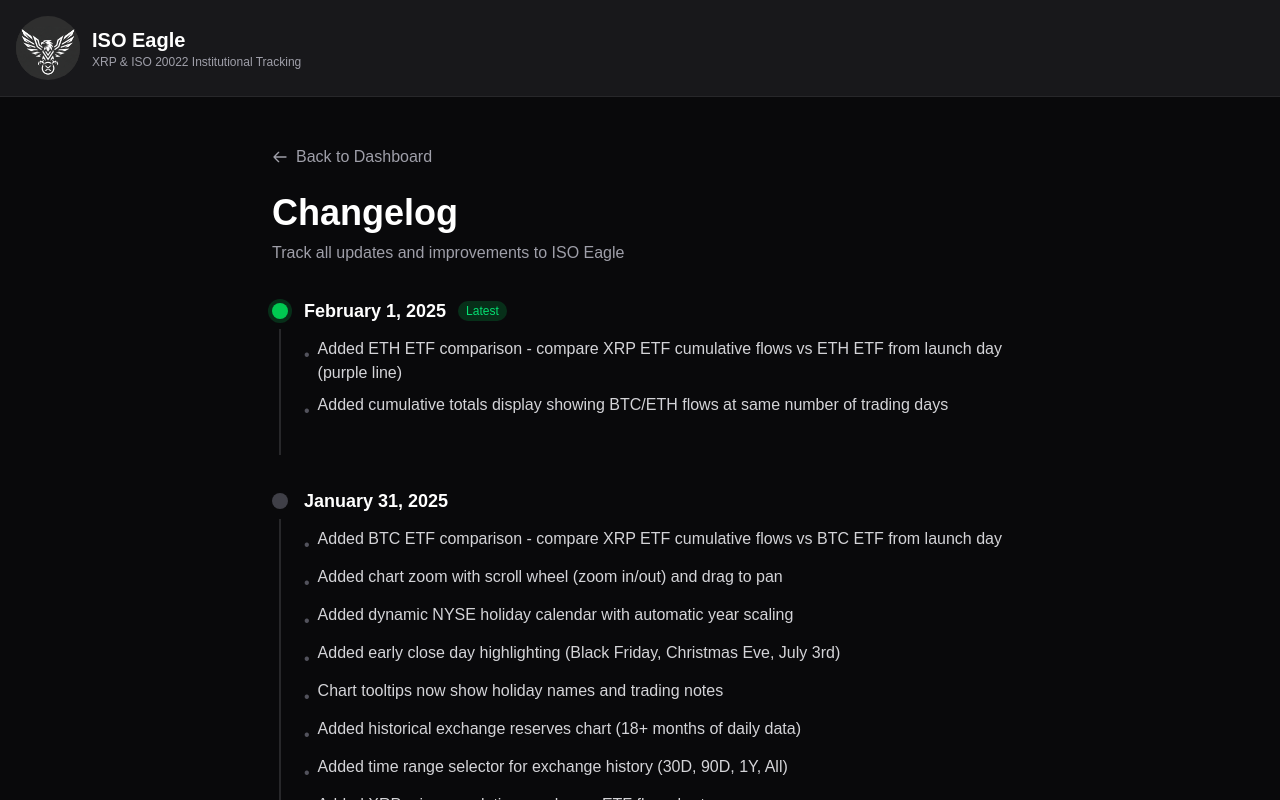
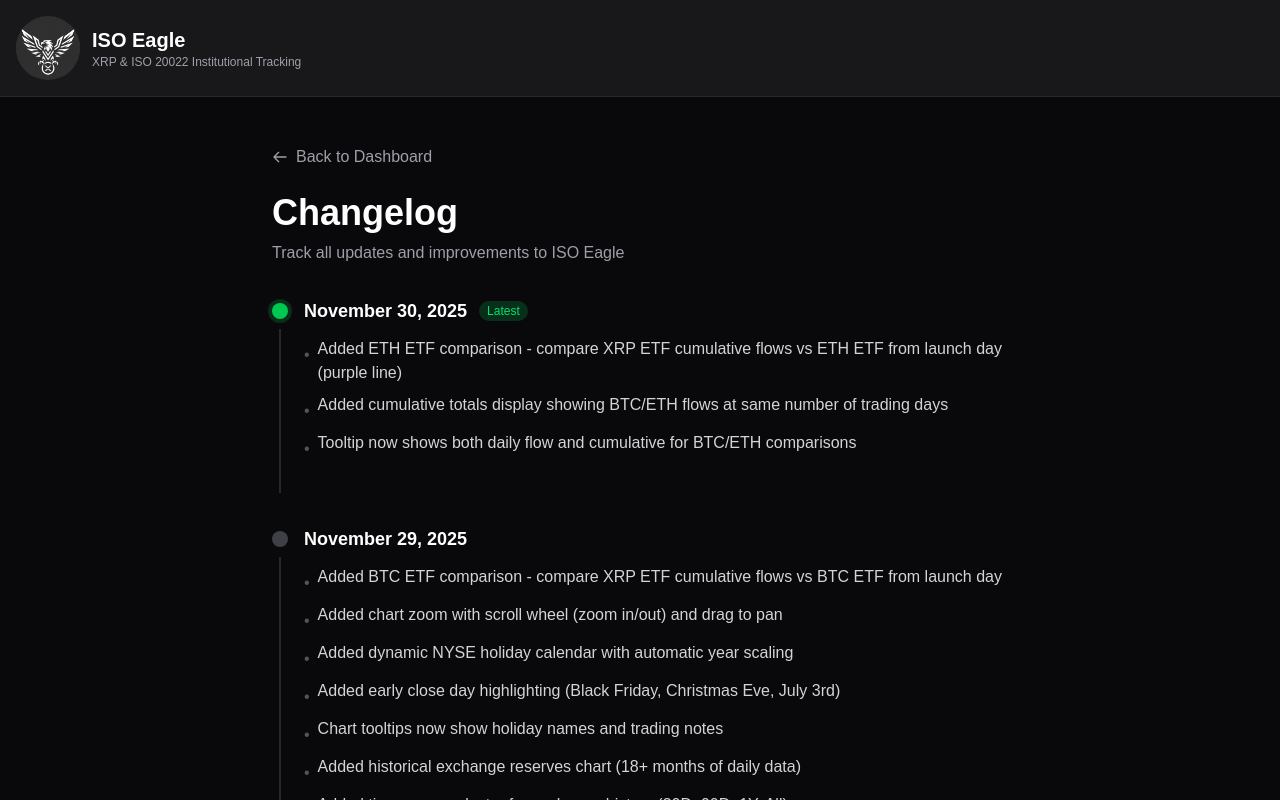
Before and after one commit to mrulewicz66/ISO_Eagle_io, a Next.js app in the folder frontend/: page /changelog in a window 1280 px wide. Shown: the top 800 px of the page. Built offline with nearby package versions, Linux system fonts and the light colour scheme.

Commit message:
Fix changelog dates to November 2025

```diff
--- a/frontend/src/app/changelog/page.tsx
+++ b/frontend/src/app/changelog/page.tsx
@@ -10,14 +10,15 @@ interface Update {
 
 const updates: Update[] = [
     {
-        date: '2025-02-01',
+        date: '2025-11-30',
         changes: [
             'Added ETH ETF comparison - compare XRP ETF cumulative flows vs ETH ETF from launch day (purple line)',
             'Added cumulative totals display showing BTC/ETH flows at same number of trading days',
+            'Tooltip now shows both daily flow and cumulative for BTC/ETH comparisons',
         ]
     },
     {
-        date: '2025-01-31',
+        date: '2025-11-29',
         changes: [
             'Added BTC ETF comparison - compare XRP ETF cumulative flows vs BTC ETF from launch day',
             'Added chart zoom with scroll wheel (zoom in/out) and drag to pan',
@@ -33,14 +34,14 @@ const updates: Update[] = [
         ]
     },
     {
-        date: '2025-01-30',
+        date: '2025-11-28',
         changes: [
             'Added copy-to-clipboard share button for mobile users',
             'Added changelog page to track site updates',
         ]
     },
     {
-        date: '2025-01-29',
+        date: '2025-11-27',
         changes: [
             'Redesigned social preview images for better readability',
             'Added Twitter/X share button with pre-formatted tweets',
@@ -49,21 +50,21 @@ const updates: Update[] = [
         ]
     },
     {
-        date: '2025-01-28',
+        date: '2025-11-26',
         changes: [
             'Fixed timezone bug: ETF dates now display in UTC',
             'Added smart X-axis label spacing for better readability at different scales',
         ]
     },
     {
-        date: '2025-01-27',
+        date: '2025-11-25',
         changes: [
             'Show N/A for 24h exchange reserve change (CoinGlass API limitation)',
             'Updated support section to explain API costs',
         ]
     },
     {
-        date: '2025-01-26',
+        date: '2025-11-24',
         changes: [
             'Initial launch of ISO Eagle XRP ETF Monitor',
             'Real-time ETF flow tracking from CoinGlass + SoSoValue',
```
